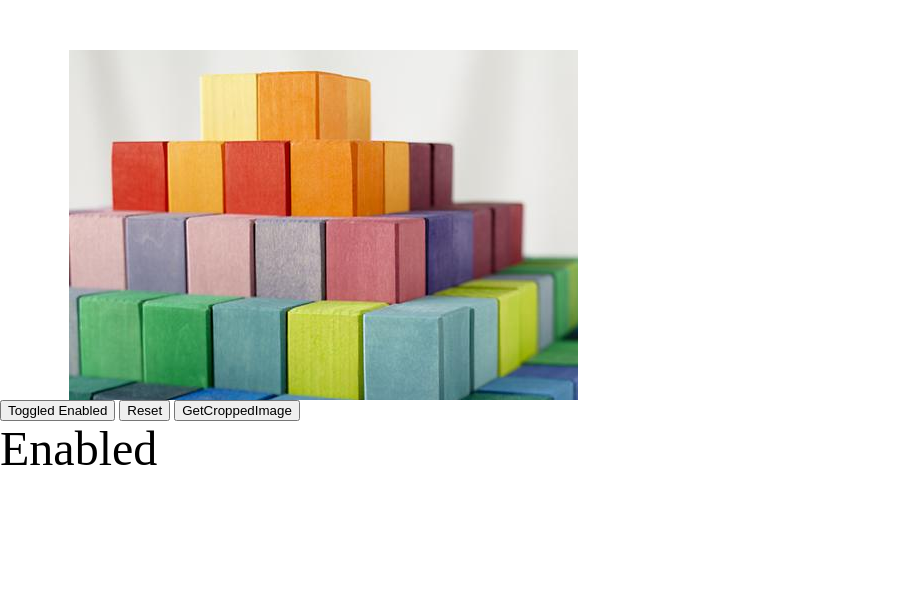
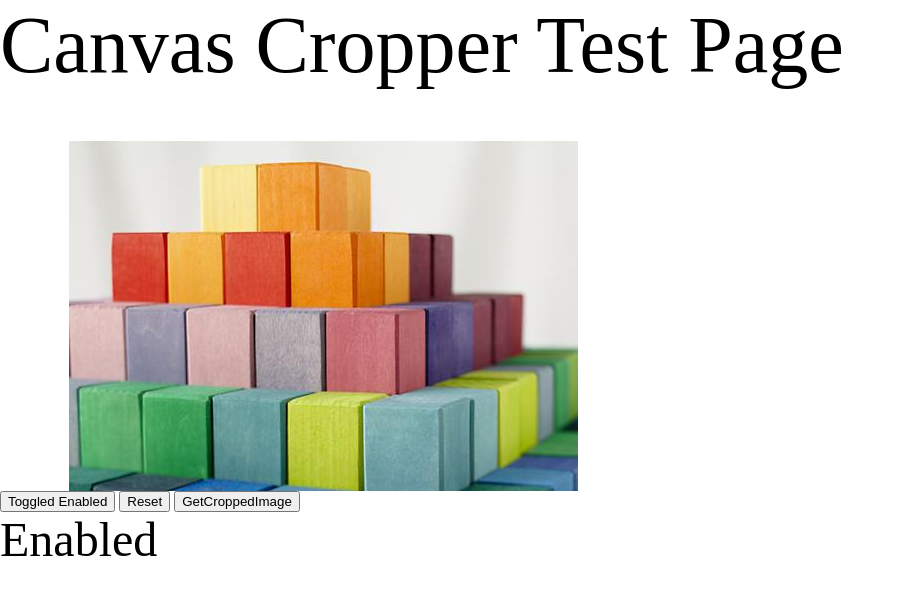
Before and after one commit to dclaze/canvas-cropper, a plain HTML site: page test.html in a window 1280 px wide. Shown: the whole page, without its empty margins (0-904 px from the left). Drawn offline with Linux system fonts and the light colour scheme.

Commit message:
Add title to test page

```diff
--- a/test.html
+++ b/test.html
@@ -11,6 +11,7 @@
 </head>
 
 <body>
+    <div style="font-size: 5em">Canvas Cropper Test Page</div>
     <canvas id="myCanvas" width="578" height="400"></canvas>
     <br>
     <button id="toggleEnabledButton">Toggled Enabled</button>
```
